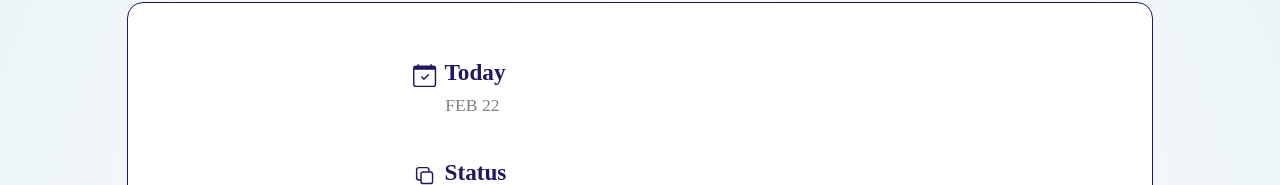
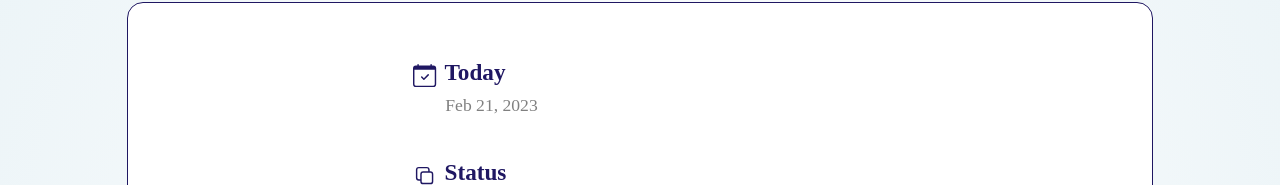
Before and after one commit to jelly12paw/To-Do-List, a React (Create React App) app in the folder todos/: page / in a window 1280 px wide. Shown: the part 97-282 px from the top of the page. Built offline with nearby package versions, Linux system fonts and the light colour scheme; a web font is replaced by a local one.

Commit message:
chore: Status 현재 날짜 표시 기능 추가

```diff
--- a/todos/package.json
+++ b/todos/package.json
@@ -9,6 +9,7 @@
     "react": "^18.2.0",
     "react-dom": "^18.2.0",
     "react-icons": "^4.7.1",
+    "react-live-clock": "^6.1.12",
     "react-scripts": "5.0.1",
     "uuid": "^9.0.0",
     "web-vitals": "^2.1.0"
--- a/todos/src/components/Status/Status.jsx
+++ b/todos/src/components/Status/Status.jsx
@@ -1,10 +1,13 @@
-import React from 'react';
+import React, { useState } from 'react';
+// styles
 import styles from './Status.module.css';
+// icons
 import {HiOutlineSquare2Stack} from 'react-icons/hi2';
 import {BsCalendarCheck, BsListTask, BsCheck2All} from 'react-icons/bs';
 import {BiLoaderAlt} from 'react-icons/bi';
 
-export default function Status({ filters, filter, onFilterChange, iconStatus }) {
+export default function Status({ filters, filter, onFilterChange }) {
+    const [dateState, setDateState] = useState(new Date());
     return (
         <header className={styles.header}>
             <div className={styles.today}>
@@ -12,7 +15,14 @@ export default function Status({ filters, filter, onFilterChange, iconStatus })
                     <BsCalendarCheck/>
                     <div>today</div>
                 </div>
-                <p>FEB 22</p>
+                <p>
+                    {' '}
+                    {dateState.toLocaleDateString('en-US', {
+                        day: 'numeric',
+                        month: 'short',
+                        year: 'numeric',
+                    })}
+                </p>
             </div>
             <div className={styles.status}>
                 <div className={styles.title}>
```
Also changed, not shown: 1 other file (tests, documents, lock files or other folders).
